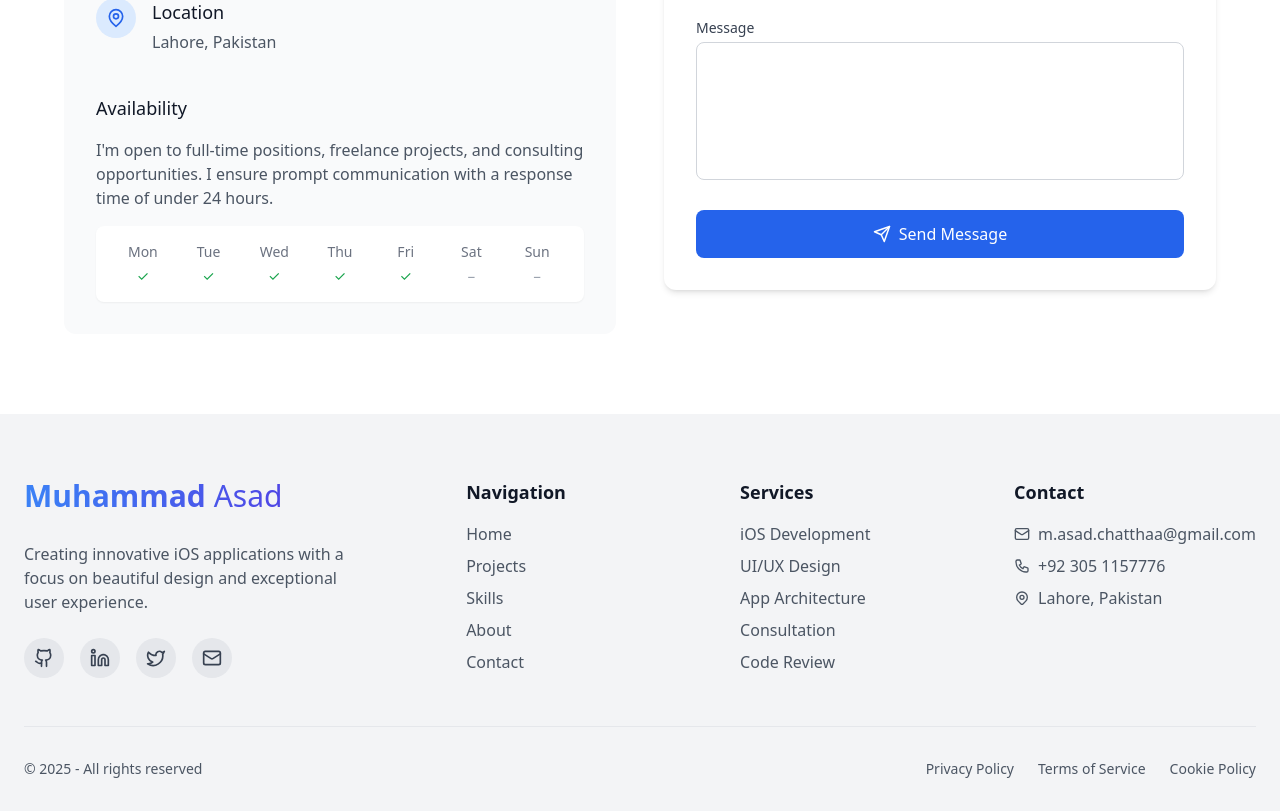
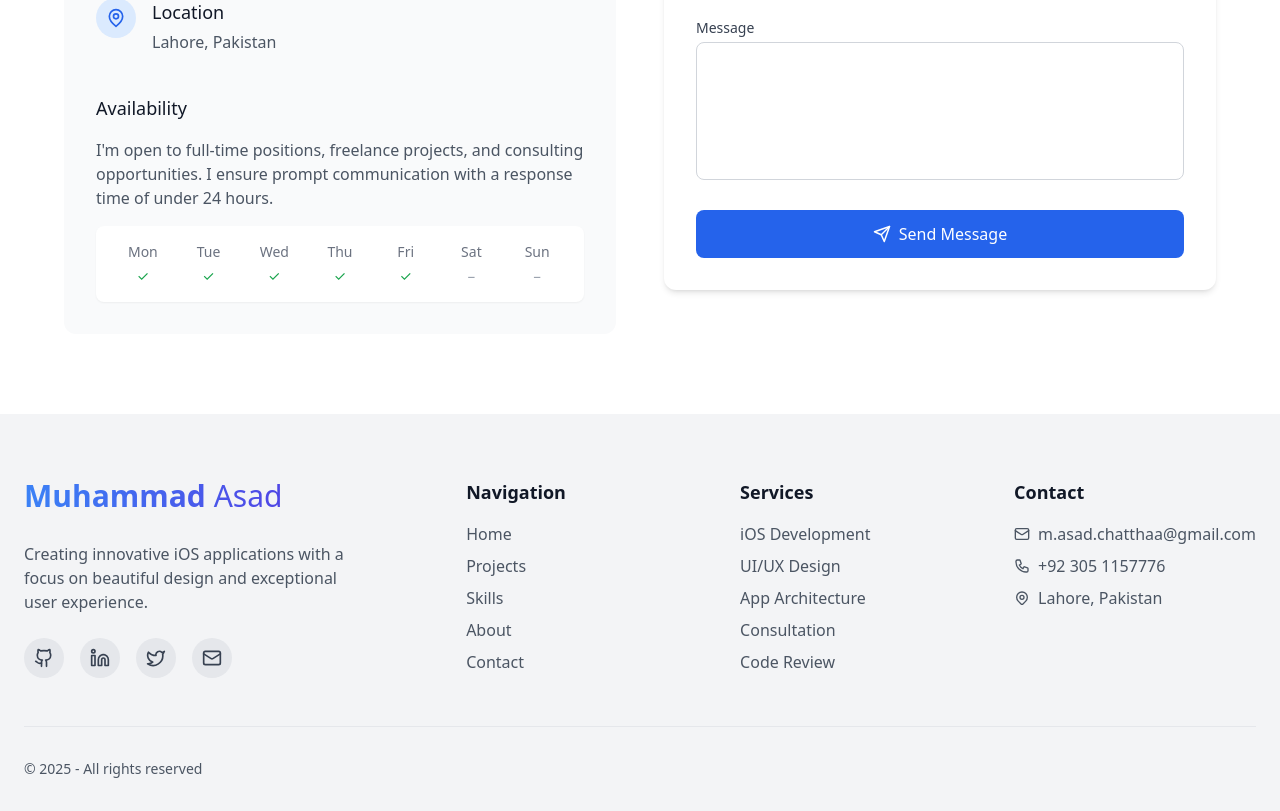
Before and after one commit to masadchattha/portfolio, a React (Vite) app: page / in a window 1280 px wide. Shown: the part 6205-7016 px from the top of the page. Built offline with nearby package versions, Linux system fonts and the light colour scheme.

Commit message:
chore(footer): remove Privacy Policy, Terms of Service, and Cookie Policy links

```diff
--- a/src/components/Footer.tsx
+++ b/src/components/Footer.tsx
@@ -107,17 +107,6 @@ const Footer: React.FC = () => {
             <p className="text-gray-600 dark:text-gray-400 text-sm">
               © {new Date().getFullYear()} - All rights reserved
             </p>
-            <div className="mt-4 md:mt-0 flex space-x-6">
-              <a href="#" className="text-sm text-gray-600 dark:text-gray-400 hover:text-blue-600 dark:hover:text-blue-400 transition-colors">
-                Privacy Policy
-              </a>
-              <a href="#" className="text-sm text-gray-600 dark:text-gray-400 hover:text-blue-600 dark:hover:text-blue-400 transition-colors">
-                Terms of Service
-              </a>
-              <a href="#" className="text-sm text-gray-600 dark:text-gray-400 hover:text-blue-600 dark:hover:text-blue-400 transition-colors">
-                Cookie Policy
-              </a>
-            </div>
           </div>
         </div>
       </div>
```
